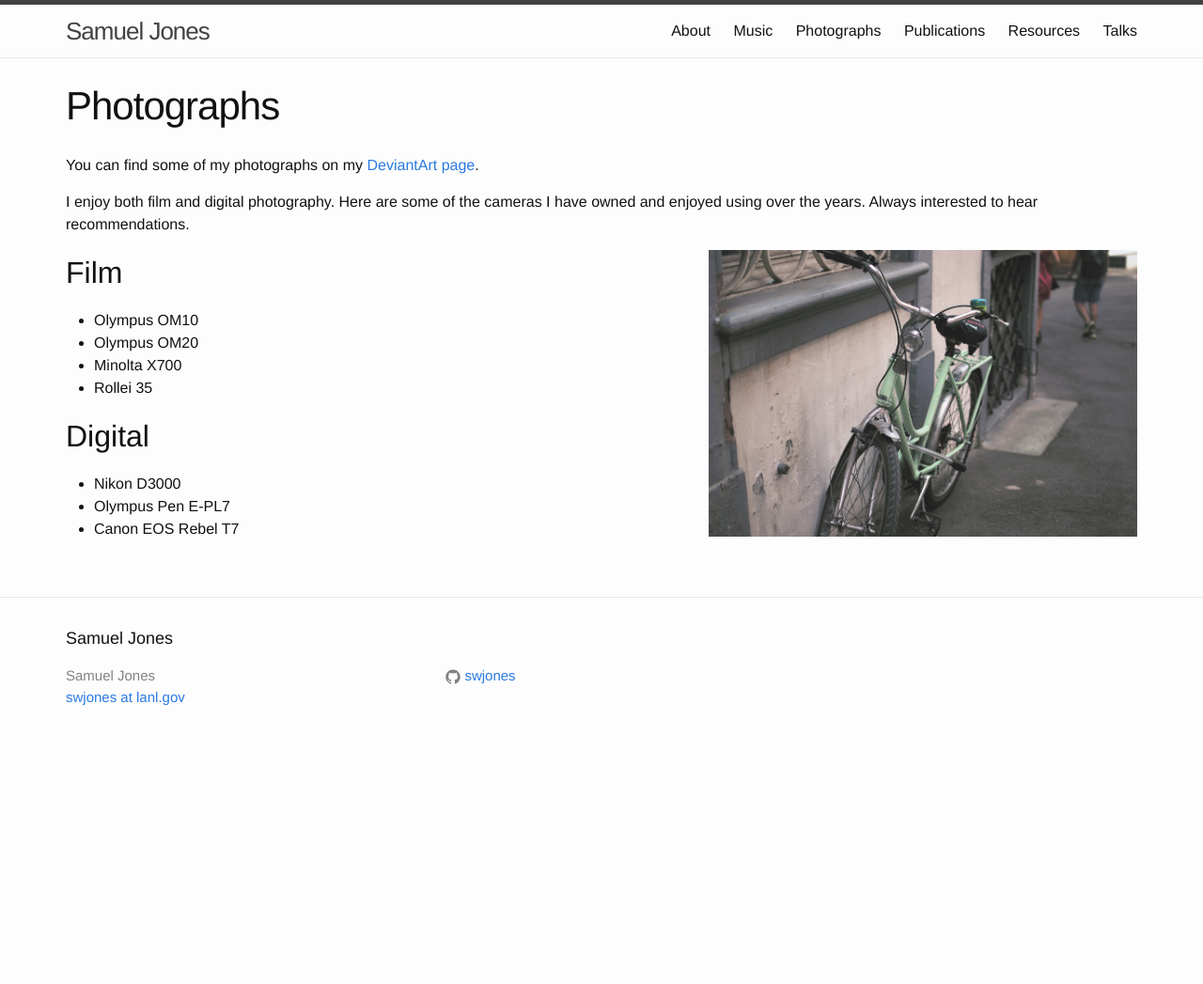
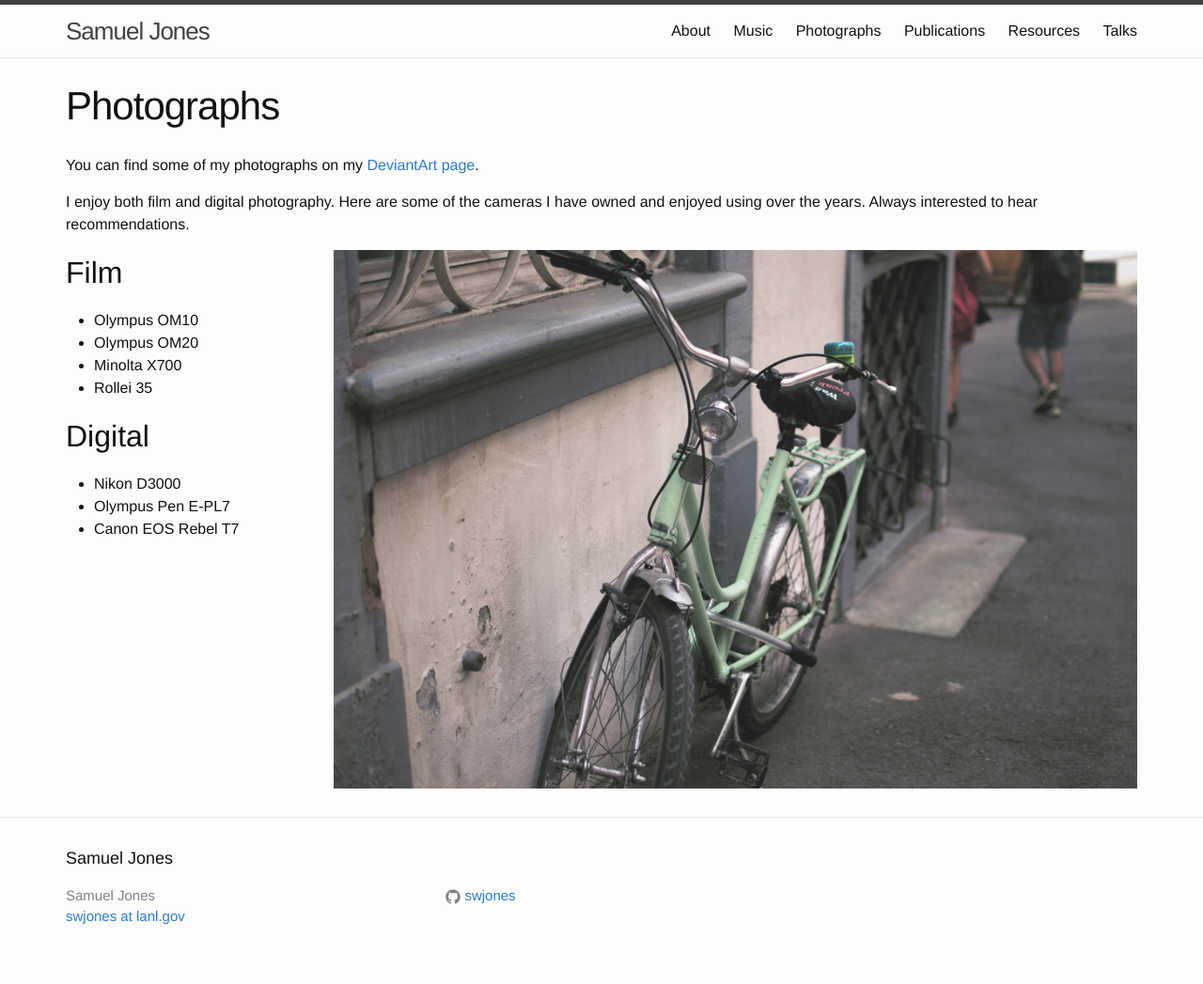
Before and after one commit to swjones/swjones.github.io, a Jekyll site: the page built from photo.md, in a window 1280 px wide. Shown: the whole page at 94% size. Built offline with Jekyll 4.4.1, drawn with Linux system fonts in a browser that asks for light colours; before the commit the page ends 900 px from its top, so only the background shows below that.

Commit message:
move picture

```diff
--- a/photo.md
+++ b/photo.md
@@ -11,7 +11,7 @@ I enjoy both film and digital photography. Here are some of the cameras I have
 owned and enjoyed using over the years. Always interested to hear
 recommendations.
 
-<img style="float: right" src="../content/DSC_0545_graded_small.jpeg" height="40%" width="40%">
+<img style="float: right" src="../content/DSC_0545_graded_small.jpeg" height="75%" width="75%">
 
 Film
 ---
```
